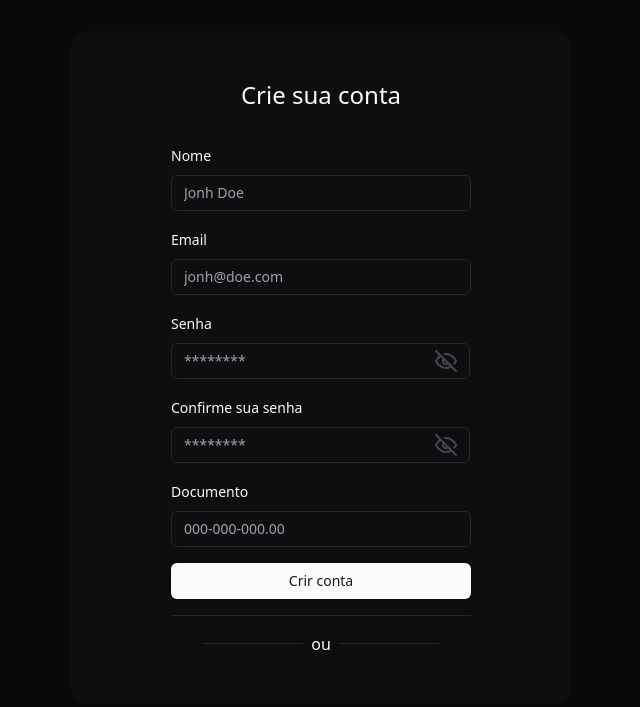
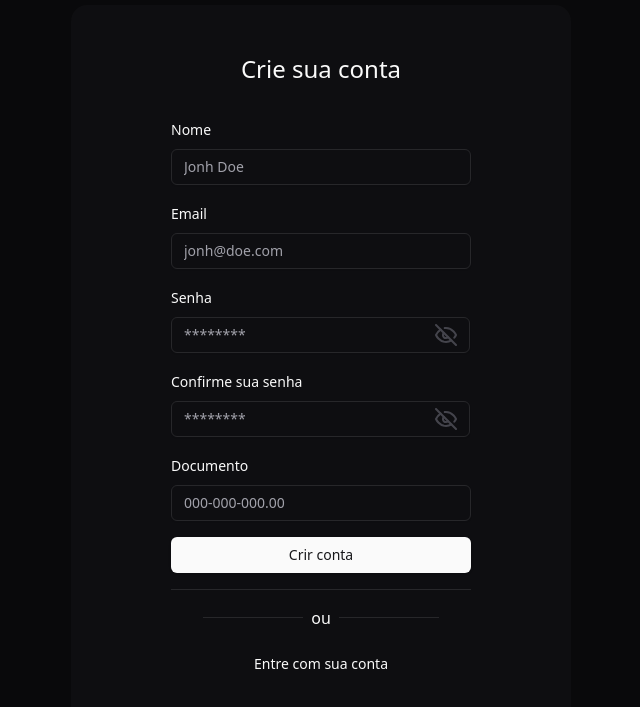
Before and after one commit to swxtz/athenas, a React (Vite) app in the folder apps/web/: page /register in a window 1280 px wide. Shown: the part 129-836 px from the top of the page, without its empty margins (319-959 px from the left). Built offline with nearby package versions, Linux system fonts and the light colour scheme.

Commit message:
feat(web): create redirect function

```diff
--- a/apps/web/src/pages/register/index.tsx
+++ b/apps/web/src/pages/register/index.tsx
@@ -1,10 +1,16 @@
 import { Separator } from "@/components/ui/separator";
 import { useDocumentTitle } from "@/hooks/use-document-title";
 import { RegisterForm } from "./components/register-form";
-
+import { useNavigate } from "react-router-dom";
+import { Button } from "@/components/ui/button";
 
 export function RegisterPage() {
   useDocumentTitle("invite.me | Crie sua conta");
+  const navigate = useNavigate();
+
+  function redirectToLogin() {
+    navigate("/login");
+  }
 
   return (
     <main>
@@ -12,19 +18,23 @@ export function RegisterPage() {
         <div className="bg-zinc-900/40 py-12 w-[500px] rounded-2xl">
           <div>
             <h2 className="text-2xl text-center">Crie sua conta</h2>
-              <RegisterForm />
+            <RegisterForm />
             <div className="flex justify-center mt-4">
               <Separator className="w-3/5 " />
             </div>
           </div>
-
-
 
           <div className="flex items-center justify-center gap-2 mt-4">
             <Separator className="w-1/5" />
             <span>ou</span>
             <Separator className="w-1/5" />
           </div>
+
+          <div className="flex items-center justify-center mt-4">
+            <Button variant={"link"} className="mx-auto" onClick={redirectToLogin}>
+              Entre com sua conta
+            </Button>
+          </div>
         </div>
       </div>
     </main>
```
